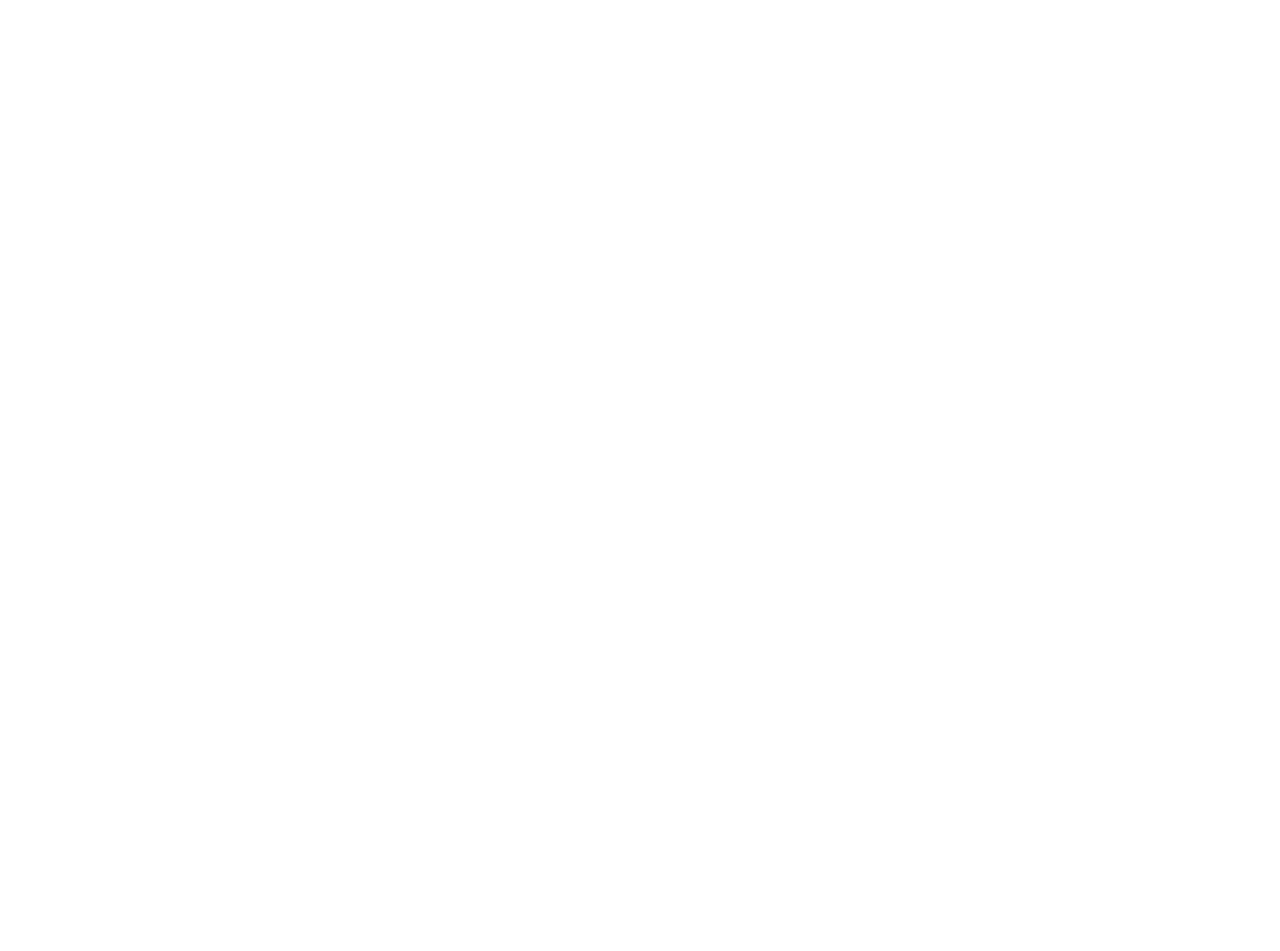
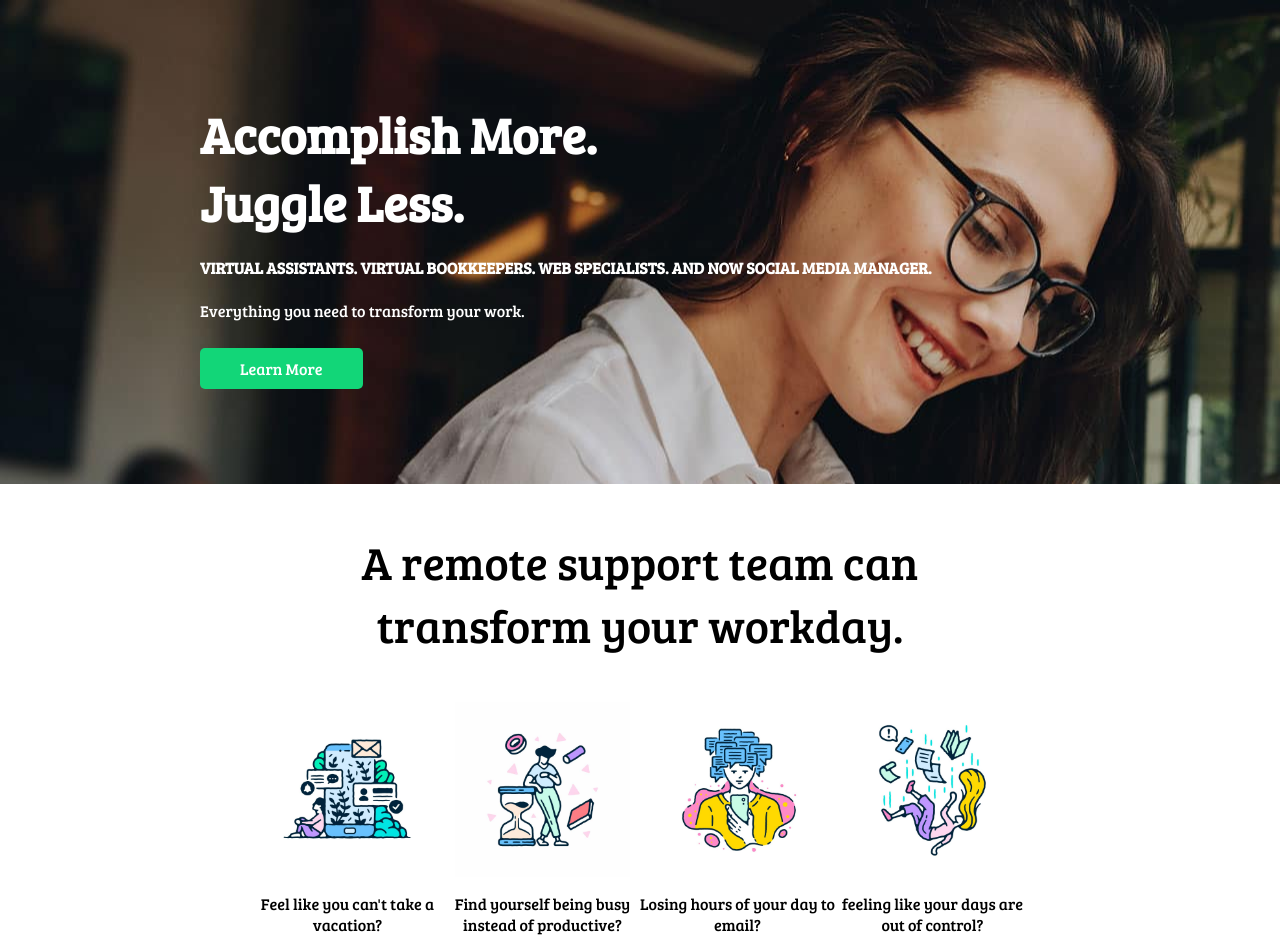
Before and after one commit to anthony-aura/belay-solutions, a plain HTML site: page index.html in a window 1280 px wide. Before the commit the page ends 800 px from the top, so only its background shows below. Drawn offline with Linux system fonts and the light colour scheme.

Commit message:
two sections added

```diff
--- a/index.html
+++ b/index.html
@@ -6,11 +6,55 @@
     <meta http-equiv="X-UA-Compatible" content="IE=edge">
     <meta name="viewport" content="width=device-width, initial-scale=1.0">
     <title>Belay Solutions Limited Wesbite</title>
+    <link rel="preconnect" href="https://fonts.googleapis.com">
+    <link rel="preconnect" href="https://fonts.gstatic.com" crossorigin>
+    <link href="https://fonts.googleapis.com/css2?family=Bree+Serif&family=Poppins&display=swap" rel="stylesheet">
     <link rel="stylesheet" href="style.css">
 </head>
 
 <body>
+    <section class="introduction">
+        <div>
+            <h1 class="text-white">Accomplish More.</h1>
+            <h1 class="text-white">Juggle Less.</h1>
+            <h4 class="text-white">VIRTUAL ASSISTANTS. VIRTUAL BOOKKEEPERS. WEB SPECIALISTS. AND NOW SOCIAL MEDIA
+                MANAGER.</h4>
+            <P class="text-white">Everything you need to transform your work.</P>
+            <br>
+            <a class="link-button" href="https://belaysolutions.com/#learnmore">Learn More</a>
+            <br>
+            <br>
+            <br>
+            <br>
+            <br>
+            <br>
+        </div>
+    </section>
 
+    <section>
+        <div>
+            <p id="team-support">A remote support team can transform your workday.</p>
+        </div>
+    </section>
+
+    <section class="images-section">
+        <div class="img">
+            <img src="images/vacation-fixed.jpg" alt="">
+            <p class="img-text">Feel like you can't take a vacation?</p>
+        </div>
+        <div class="img">
+            <img src="images/busy-fixed.jpg" alt="">
+            <p class="img-text">Find yourself being busy instead of productive?</p>
+        </div>
+        <div class="img">
+            <img src="images/email-fixed.jpg" alt="">
+            <p class="img-text">Losing hours of your day to email?</p>
+        </div>
+        <div class="img">
+            <img src="images/control-fixed.jpg" alt="">
+            <p class="img-text">feeling like your days are out of control?</p>
+        </div>
+    </section>
 </body>
 
 </html>
--- a/style.css
+++ b/style.css
@@ -0,0 +1,52 @@
+body{
+    font-family: 'Bree Serif', serif;
+    margin: 0;
+}
+
+.text-white{
+    color: white;
+}
+
+h1{
+    font-size: 50px;
+    margin: 0;
+}
+
+.link-button{
+    text-decoration: none;
+    padding: 10px 40px;
+    background-color: #12d678;
+    border-radius: 5px;
+    color: white;
+}
+
+.introduction{
+    background-image: url(images/homepage-bg.jpg);
+    background-repeat: no-repeat;
+    padding-top: 100px;
+    padding-left: 200px;
+}
+
+#team-support{
+    font-size: 46px;
+    text-align: center;
+    padding-left: 25%;
+    padding-right: 25%;
+}
+
+.images-section{
+    display: flex;
+    padding-left: 250px;
+    padding-right: 250px;
+}
+
+img{
+    display: block;
+    margin-left: auto;
+    margin-right: auto;
+    width: 90%;
+}
+
+.img-text{
+    text-align: center;
+}
```
Also changed, not shown: images/busy-fixed.jpg (added), images/control-fixed.jpg (added), images/email-fixed.jpg (added), images/homepage-bg.jpg (added), images/vacation-fixed.jpg (added).
